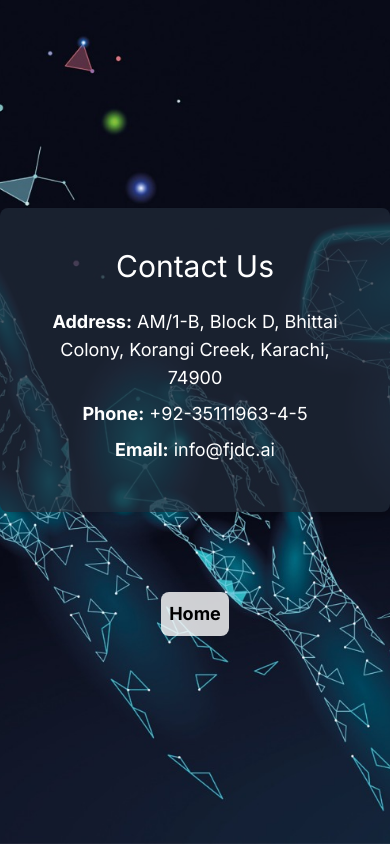
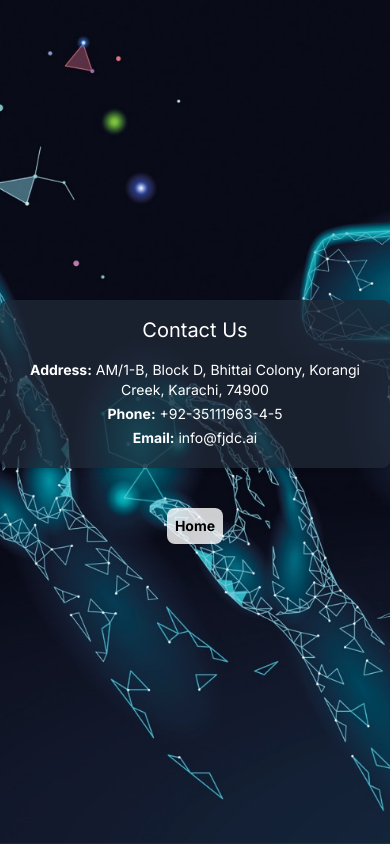
Before and after one commit to DrShahidIslam/FJDC-Landingpage-Nextjs, a Next.js app: page /Contact in a window 390 px wide. Built offline with nearby package versions, Linux system fonts and the light colour scheme.

Commit message:
responsiveness completed

```diff
--- a/src/app/Contact/page.tsx
+++ b/src/app/Contact/page.tsx
@@ -5,20 +5,20 @@ import Link from 'next/link';
 export default function Contact() {
   return (
     <div
-      className="flex flex-col items-center justify-center min-h-screen py-2"
+      className="flex flex-col items-center justify-center min-h-screen py-2 md:py-10 lg:py-20"
       style={{
         backgroundImage: `url(${fjdc.src})`,
         backgroundSize: "cover",
         backgroundPosition: "center",
       }}
     >
-      <div className="bg-gray-800 bg-opacity-75 p-10 rounded-lg shadow-md text-center text-white">
-        <h2 className="text-3xl mb-6">Contact Us</h2>
-        <p className="text-lg m-2"><strong>Address:</strong> AM/1-B, Block D, Bhittai Colony, Korangi Creek, Karachi, 74900</p>
-        <p className="text-lg m-2"><strong>Phone:</strong> +92-35111963-4-5</p>
-        <p className="text-lg m-2"><strong>Email:</strong> info@fjdc.ai</p>
+      <div className="bg-gray-800 bg-opacity-75 p-4 md:p-6 lg:p-10 rounded-lg shadow-md text-center text-white">
+        <h2 className="text-xl md:text-2xl lg:text-3xl mb-4 md:mb-5 lg:mb-6">Contact Us</h2>
+        <p className="text-sm md:text-base lg:text-lg m-1 md:m-2 lg:m-3"><strong>Address:</strong> AM/1-B, Block D, Bhittai Colony, Korangi Creek, Karachi, 74900</p>
+        <p className="text-sm md:text-base lg:text-lg m-1 md:m-2 lg:m-3"><strong>Phone:</strong> +92-35111963-4-5</p>
+        <p className="text-sm md:text-base lg:text-lg m-1 md:m-2 lg:m-3"><strong>Email:</strong> info@fjdc.ai</p>
       </div>
-      <button className='p-2 text-lg hover:scale-105 rounded-lg font-bold mt-20'
+      <button className='p-2 text-sm md:text-base lg:text-lg hover:scale-105 rounded-lg font-bold mt-10 md:mt-15 lg:mt-20'
       style={{
         backgroundColor: "rgba(255, 255, 255, 0.8)",
         color: "black",
```
